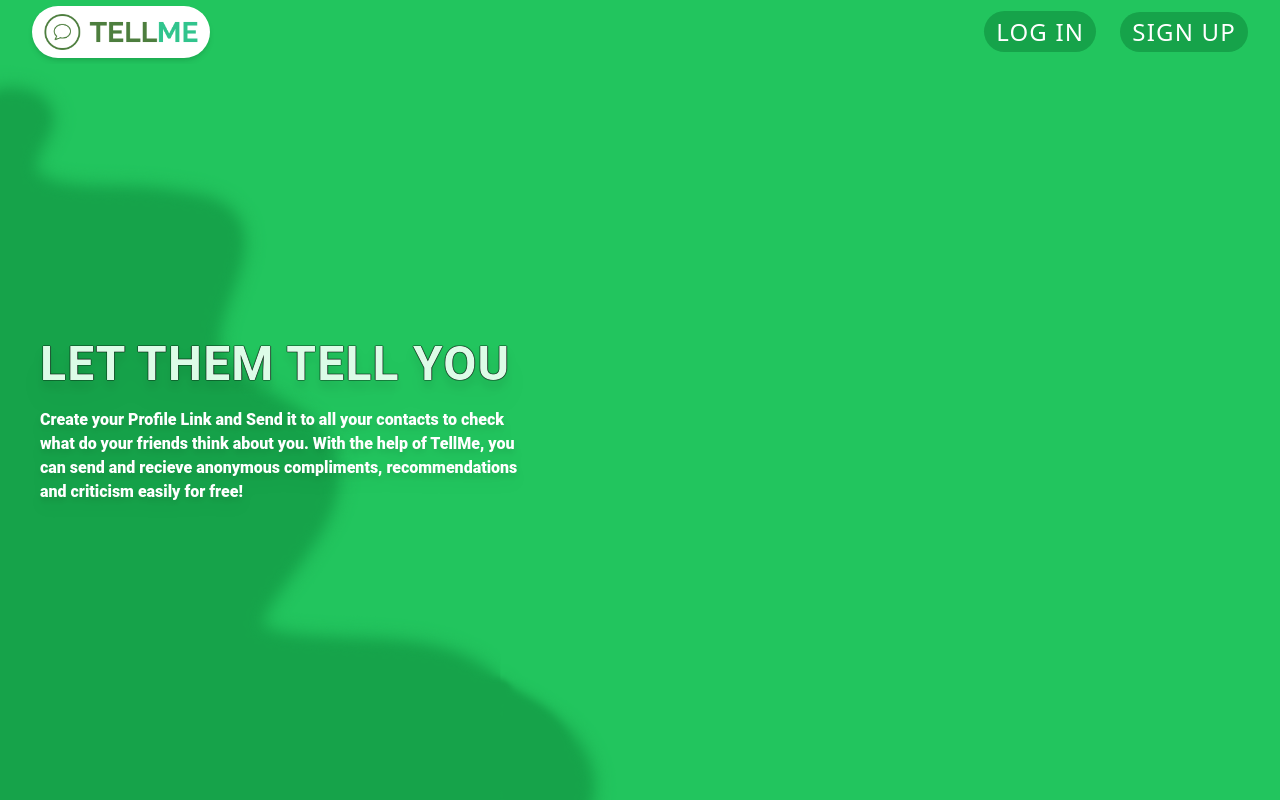
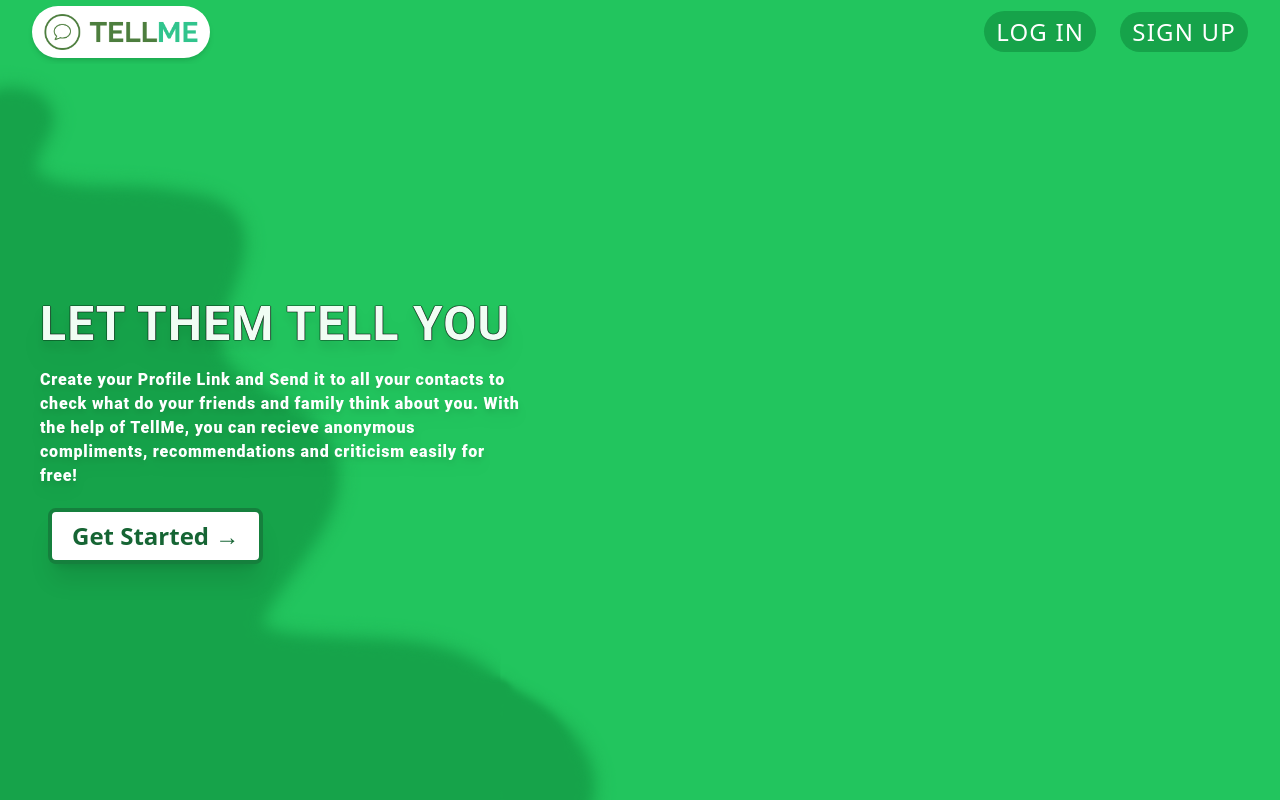
Before and after one commit to abdo-355/tell_me, a React (Create React App) app in the folder client/: page / in a window 1280 px wide. Built offline with nearby package versions, Linux system fonts and the light colour scheme.

Commit message:
finish the Get Started button

```diff
--- a/client/src/index.css
+++ b/client/src/index.css
@@ -14,3 +14,10 @@
 .text-outline {
   text-shadow: 0 0 1px black, 0 0 1px black, 0 0 1px black, 0 0 1px black;
 }
+
+.remove-shake {
+  -webkit-backface-visibility: hidden;
+  -moz-backface-visibility: hidden;
+  -ms-backface-visibility: hidden;
+  backface-visibility: hidden;
+}
--- a/client/src/pages/Home.tsx
+++ b/client/src/pages/Home.tsx
@@ -1,3 +1,5 @@
+import { NavLink } from "react-router-dom";
+
 import wave from "../assets/wave.png";
 
 const Home = () => {
@@ -9,15 +11,22 @@ const Home = () => {
         alt="wave background"
       />
       <div className="flex flex-1 flex-col justify-center items-start mx-10">
-        <h1 className="text-5xl flex-initial flex-row font-semibold font-roboto tracking-wide drop-shadow-xl text-outline text-green-100 uppercase">
+        <h1 className="text-5xl flex-initial flex-row font-semibold font-roboto tracking-wide drop-shadow-xl text-outline text-green-50 uppercase">
           Let them tell you
         </h1>
-        <h3 className="flex-initial my-5 text-white font-extrabold font-roboto w-4/5 drop-shadow-lg">
+        <h3 className="flex-initial my-5 text-white font-extrabold font-roboto w-4/5 drop-shadow-lg tracking-wider">
           Create your Profile Link and Send it to all your contacts to check
-          what do your friends think about you. With the help of TellMe, you can
-          send and recieve anonymous compliments, recommendations and criticism
-          easily for free!
+          what do your friends and family think about you. With the help of
+          TellMe, you can recieve anonymous compliments, recommendations and
+          criticism easily for free!
         </h3>
+        <NavLink
+          to="/auth/signup"
+          // onClick={() => navigate("/auth/signup")}
+          className="text-green-800 hover:text-white bg-white hover:bg-green-900 text-2xl hover:scale-105 hover:tr font-semibold transition-all duration-200 z-10 py-2 px-5 rounded-lg border-green-700 hover:border-white border-4 remove-shake shadow-xl ml-2 translate"
+        >
+          Get Started &rarr;
+        </NavLink>
       </div>
       <div className="flex-1"></div>
     </header>
```
